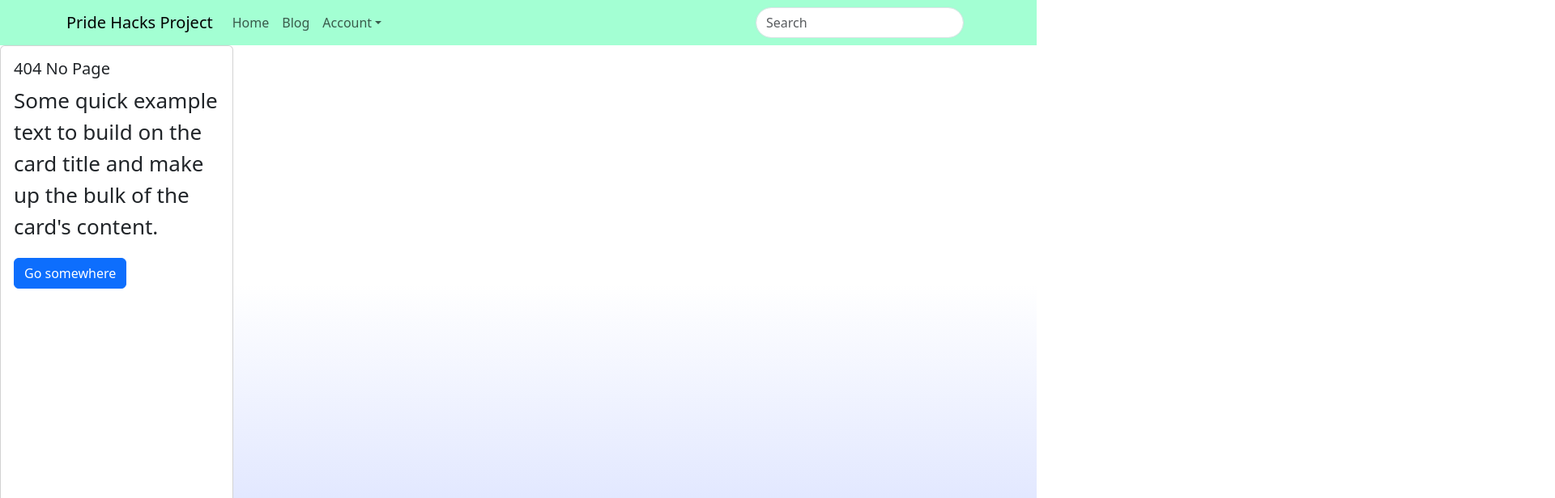
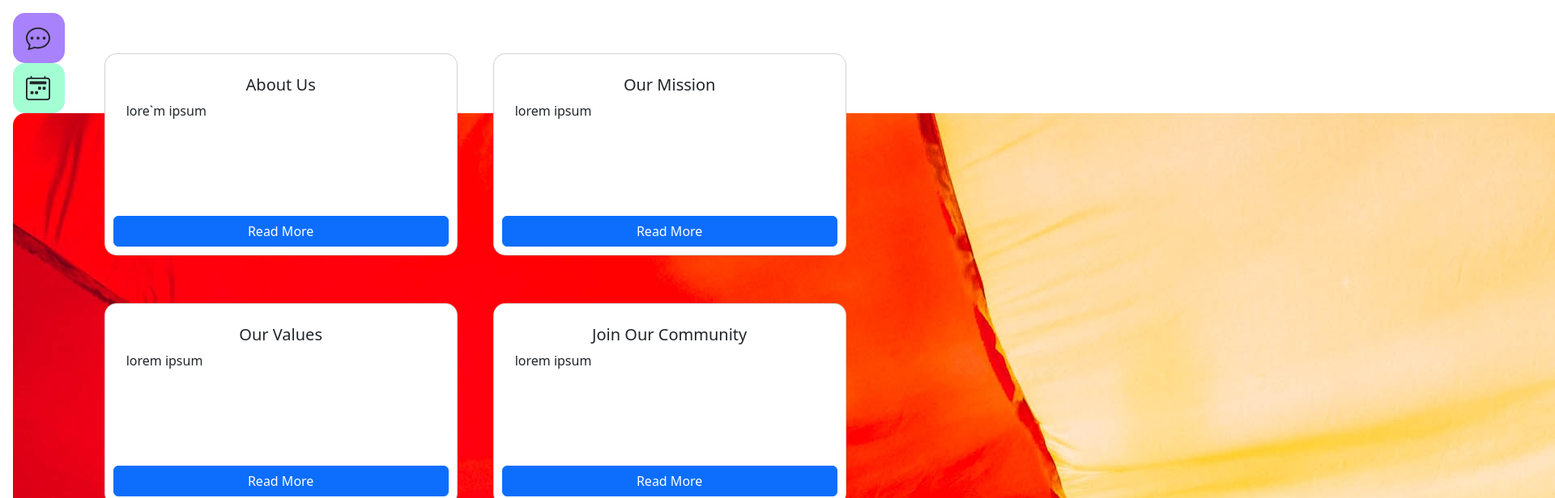
Before and after one commit to tori-parmz/PrideHacks-Project, a React (Create React App) app: page /newsfeed in a window 1280 px wide. Before the commit this address had no page. Shown: the top 616 px of the page at 81% size, 1920 px wide, since content can reach past the window. Built offline with nearby package versions, Linux system fonts and the light colour scheme.

Commit message:
feat: newsfeed frontend

```diff
--- /dev/null
+++ b/src/components/NewsFeedCards.js
@@ -0,0 +1,28 @@
+import { React, Component } from "react";
+import Button from 'react-bootstrap/Button';
+import Card from 'react-bootstrap/Card';
+
+class NewsFeedCards extends Component {
+  constructor(props) {
+    super(props);
+  }
+
+  render () {
+    return (
+
+      <div>
+          <Card style={{height: '250px', padding: '10px', margin: '10px', borderRadius: '15px', fontSize: '16px' }} >
+          <Card.Body>
+            <Card.Title style={{textAlign: 'center'}}>{this.props.cards.title}</Card.Title>
+            <Card.Text>
+              {this.props.cards.description}
+            </Card.Text>
+          </Card.Body>
+          <Button variant="primary" href={this.props.cards.link} target="_blank">Read More</Button>
+      </Card>
+      </div>
+    );
+  }
+}
+
+export default NewsFeedCards;
--- a/src/components/Pages/Newsfeed.js
+++ b/src/components/Pages/Newsfeed.js
@@ -1,23 +1,61 @@
-import Button from 'react-bootstrap/Button';
-import Card from 'react-bootstrap/Card';
+import { Component } from 'react';
 
-function Newsfeed() {
-    return (
-      <>
-      <section>
-      <Card style={{ width: '18rem' }}>
-        <Card.Body>
-          <Card.Title>This is the Newsfeed</Card.Title>
-          <Card.Text>
-            Some quick example text to build on the card title and make up the
-            bulk of the card's content.
-          </Card.Text>
-          <Button variant="primary">Go somewhere</Button>
-        </Card.Body>
-      </Card>
-      </section>
-      </>
-    );
+import Row from 'react-bootstrap/Row';
+import Col from 'react-bootstrap/Col';
+import Container from 'react-bootstrap/Container';
+
+
+import NewsFeedCards from "../NewsFeedCards";
+
+class Newsfeed extends Component {
+  constructor() {
+    super();
+    this.state = {
+      cards: [
+        {
+          title: 'About Us',
+          description: 'lore`m ipsum',
+          link: 'https://www.google.com'
+        },
+        {
+          title: 'Our Mission',
+          description: 'lorem ipsum',
+          link: 'https://www.google.com'
+        },
+        {
+          title: 'Our Values',
+          description: 'lorem ipsum',
+          link: 'https://www.google.com'
+        },
+        {
+          title: 'Join Our Community',
+          description: 'lorem ipsum',
+          link: 'https://www.google.com'
+        }
+      ]
+    }
   }
 
-  export default Newsfeed;
+  render () {
+
+    let newsFeedCards = this.state.cards.map(cards => {
+      return (
+        <Col xs={12} md={6}>
+          <NewsFeedCards cards={cards} />
+          <br />
+        </Col>
+      )
+    })
+
+    return (
+      <Container fluid>
+        <Row>
+          {newsFeedCards}
+        </Row>
+      </Container>
+     );
+   }
+
+}
+
+export default Newsfeed;
--- a/src/index.js
+++ b/src/index.js
@@ -19,7 +19,7 @@ const root = ReactDOM.createRoot(document.getElementById("root"));
 root.render(
   <React.StrictMode>
     <Provider store={store}>
-      <RenderPage isLoggedIn={false} />
+      <RenderPage isLoggedIn={true} />
     </Provider>
   </React.StrictMode>
 );
```
